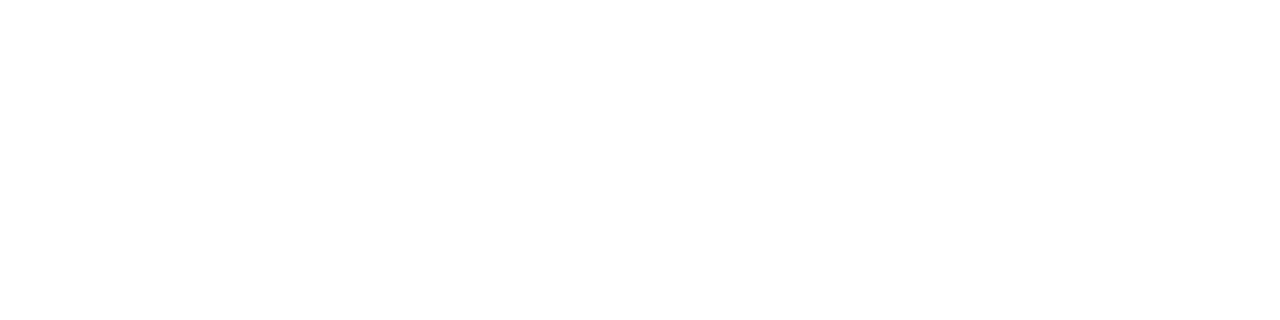
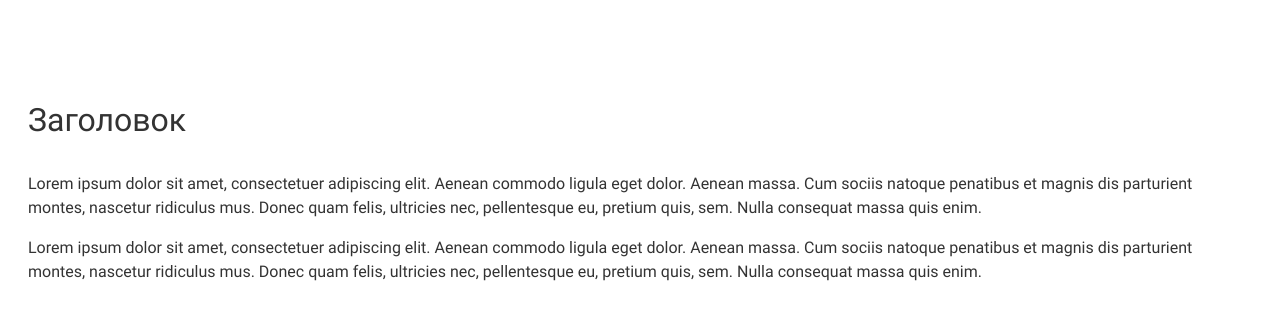
Before and after one commit to hellsgor/ipos-digital-test-task, a website built with Vite: page index.html in a window 1280 px wide. Built offline with nearby package versions, Linux system fonts and the light colour scheme.

Commit message:
feat(content): добавлен шаблон компонента

```diff
--- a/index.html
+++ b/index.html
@@ -1,12 +1,15 @@
 <!doctype html>
 <html lang="ru">
-  <head>
-    <meta charset="UTF-8" />
-    <link rel="icon" type="image/svg+xml" href="/favicon.svg" />
-    <meta name="viewport" content="width=device-width, initial-scale=1.0" />
-    <script type="module" src="/main.js" defer></script>
-    <title>ipos-digital-test-task</title>
-  </head>
-  <body>
-  </body>
+<head>
+  <meta charset="UTF-8"/>
+  <link href="/favicon.svg" rel="icon" type="image/svg+xml"/>
+  <meta content="width=device-width, initial-scale=1.0" name="viewport"/>
+  <script defer src="/main.js" type="module"></script>
+  <title>ipos.digital test task</title>
+</head>
+<body>
+<main>
+  {{> content}}
+</main>
+</body>
 </html>
--- /dev/null
+++ b/src/components/content.hbs
@@ -0,0 +1,9 @@
+<section class="content section">
+  <div class="content__container section__container">
+    <div class="content__wrapper">
+      <h1>Заголовок</h1>
+      <p>Lorem ipsum dolor sit amet, consectetuer adipiscing elit. Aenean commodo ligula eget dolor. Aenean massa. Cum sociis natoque penatibus et magnis dis parturient montes, nascetur ridiculus mus. Donec quam felis, ultricies nec, pellentesque eu, pretium quis, sem. Nulla consequat massa quis enim.</p>
+      <p>Lorem ipsum dolor sit amet, consectetuer adipiscing elit. Aenean commodo ligula eget dolor. Aenean massa. Cum sociis natoque penatibus et magnis dis parturient montes, nascetur ridiculus mus. Donec quam felis, ultricies nec, pellentesque eu, pretium quis, sem. Nulla consequat massa quis enim.</p>
+    </div>
+  </div>
+</section>
```
